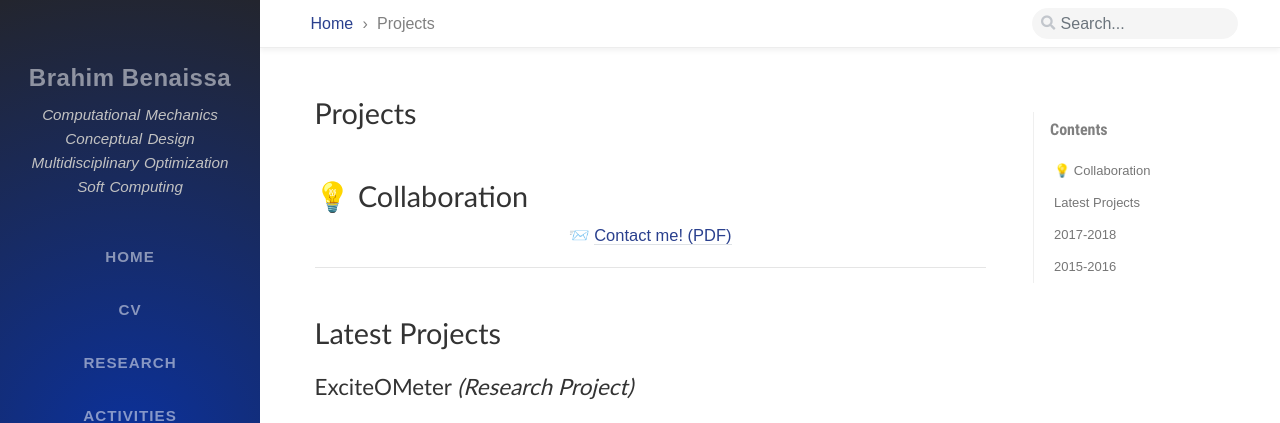
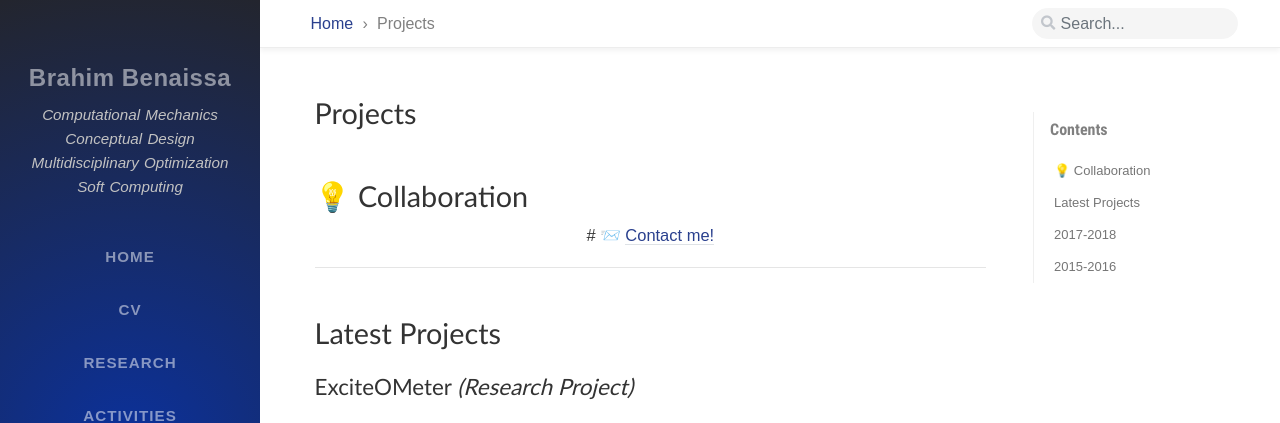
Before and after one commit to Brahim-Benaissa/Brahim-Benaissa.github.io, a Jekyll site: the page built from tabs/projects.md, in a window 1280 px wide and 900 px high. Shown: the top 423 px of the window. Built offline with Jekyll 4.4.1, drawn with Linux system fonts in a browser that asks for light colours; nearby versions of some CDN libraries; some web fonts are replaced; comment, search, counter and statistics services are not loaded.

Commit message:
Update projects.md

```diff
--- a/tabs/projects.md
+++ b/tabs/projects.md
@@ -8,9 +8,7 @@
 # 💡 Collaboration
 
 <p align="center">
-
-📨 <a target="_blank" rel="noopener noreferrer" href="mailto:benaissa@toyota-ti.ac.jp?subject=Hi"> Contact me! (PDF)</a>
-
+# 📨 <a target="_blank" rel="noopener noreferrer" href="mailto:benaissa@toyota-ti.ac.jp?subject=Hi"> Contact me!</a>
 </p>
 
 ---
```
